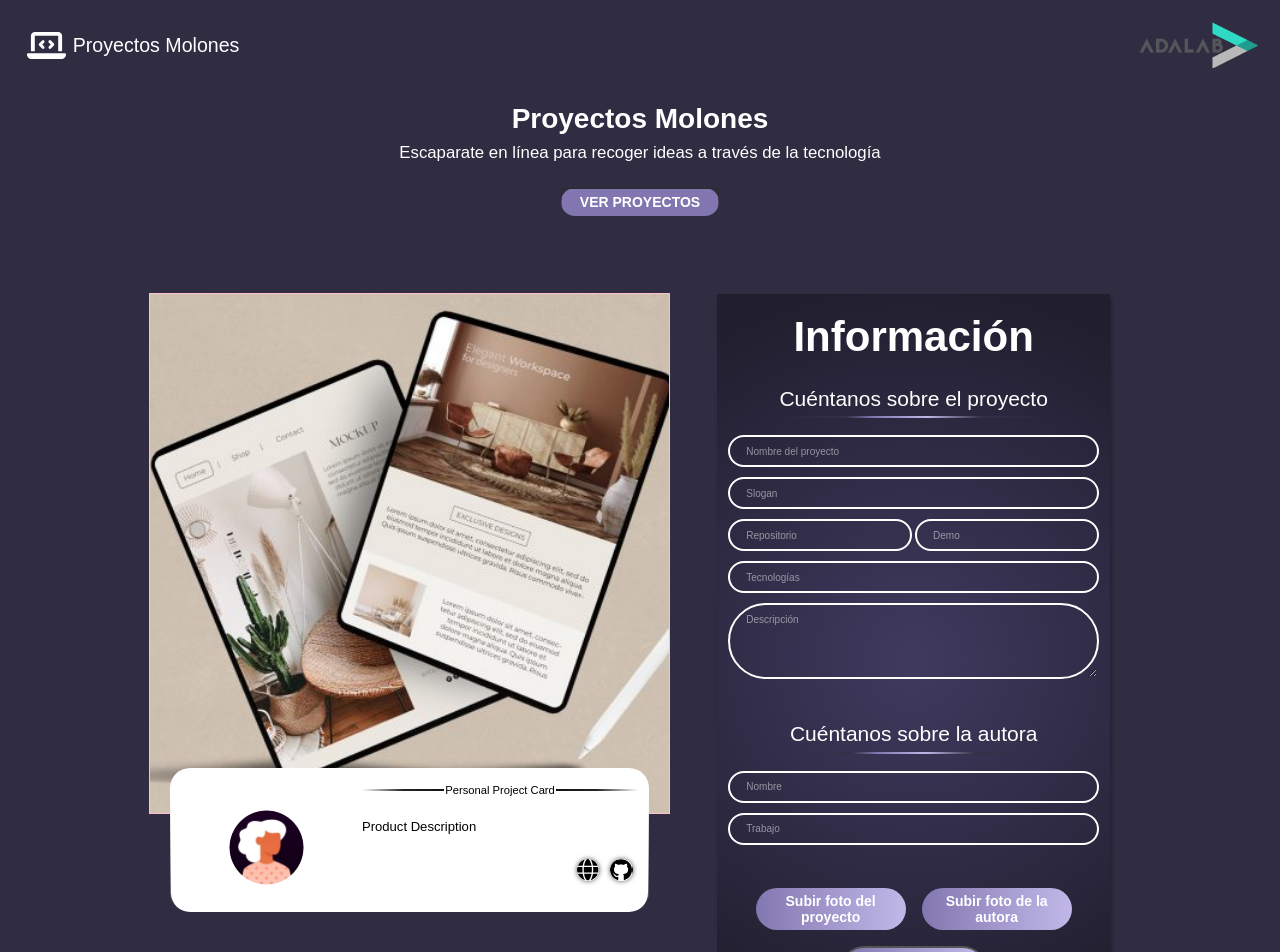
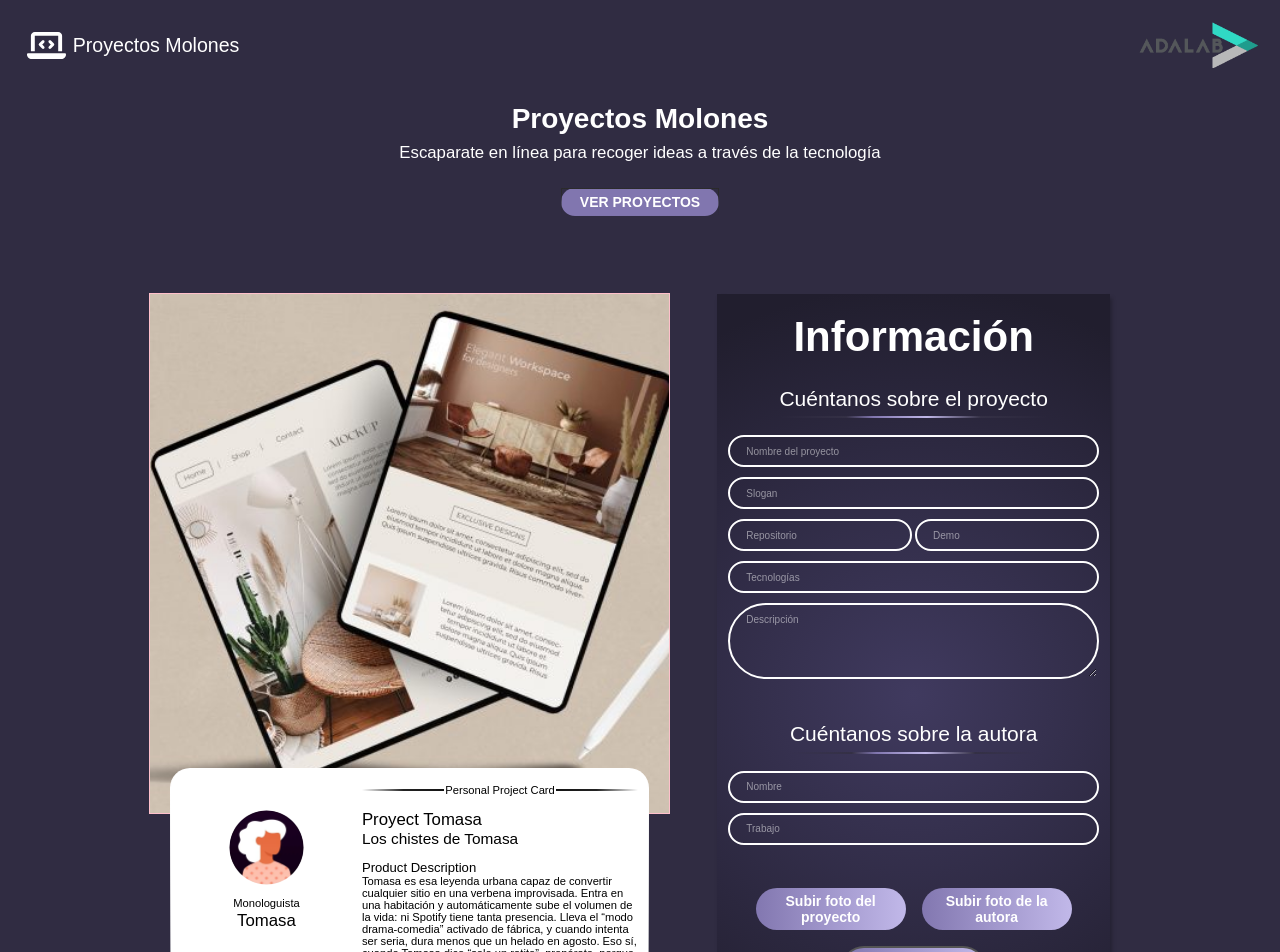
Before and after one commit to jennyalvarez/proyect-promo-58-module-3-team-1, a React (Vite) app: page / in a window 1280 px wide. Shown: the top 952 px of the page. Built offline with nearby package versions, Linux system fonts and the light colour scheme.

Commit message:
changed input reset

```diff
--- a/src/components/App.jsx
+++ b/src/components/App.jsx
@@ -103,18 +103,18 @@ function App() {
 
             <div className="card__author">
               <div className="card__authorPhoto">{data.photo}</div>
-              <p className="card__job">{data.job}</p>
-              <h3 className="card__name">{data.autor}</h3>
+              <p className="card__job">{data.job === "" ? "Monologuista" : data.job}</p>
+              <h3 className="card__name">{data.autor === "" ? "Tomasa" : data.autor}</h3>
             </div>
 
             <div className="card__project">
-              <h3 className="card__name">{data.name}</h3>
-              <p className="card__slogan">{data.slogan}</p>
+              <h3 className="card__name">{data.name === "" ? "Proyect Tomasa" : data.name}</h3>
+              <p className="card__slogan">{data.slogan === "" ? "Los chistes de Tomasa" : data.slogan}</p>
               <h3 className="card__descriptionTitle">Product Description</h3>
-              <p className="card__description">{data.desc}</p>
+              <p className="card__description">{data.desc === "" ? "Tomasa es esa leyenda urbana capaz de convertir cualquier sitio en una verbena improvisada. Entra en una habitación y automáticamente sube el volumen de la vida: ni Spotify tiene tanta presencia. Lleva el “modo drama-comedia” activado de fábrica, y cuando intenta ser seria, dura menos que un helado en agosto. Eso sí, cuando Tomasa dice “solo un ratito”, prepárate, porque ese ratito tiene la misma duración que una serie de 8 temporadas." : data.desc}</p>
 
               <div className="card__technicalInfo">
-                <p className="card__technologies">{data.technologies}</p>
+                <p className="card__technologies">{data.technologies === "" ? "HTML, CSS, JS y React" : data.technologies}</p>
 
                 <a
                   className="icon icon__www"
```
